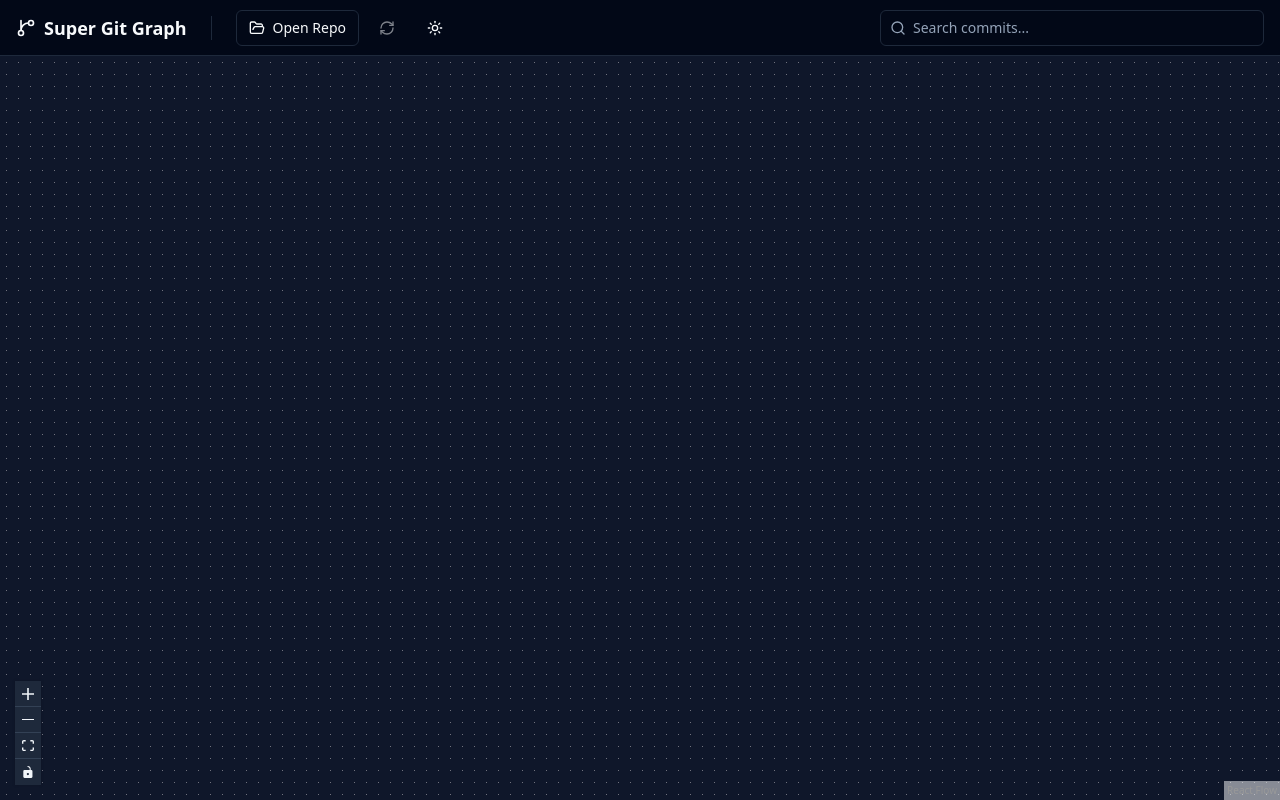
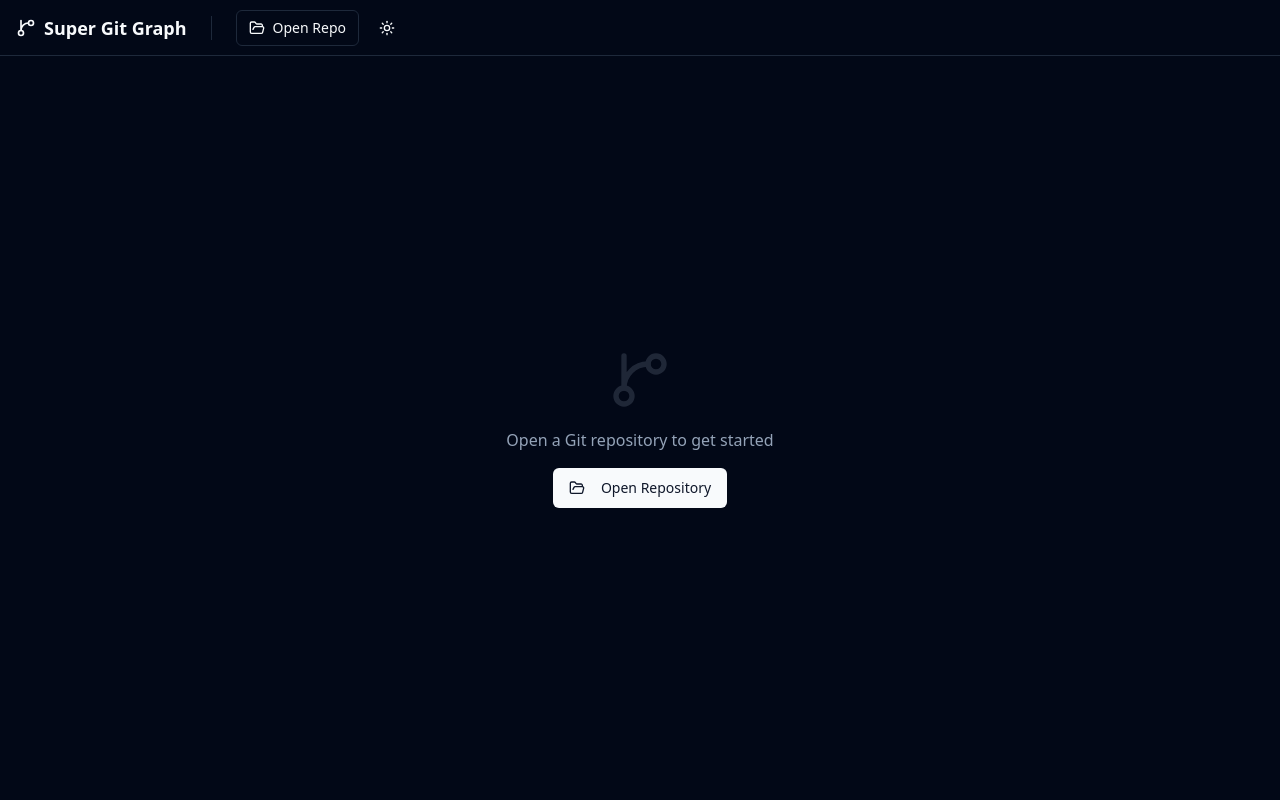
Before and after one commit to LiRenTech/super-git-graph, a React (Vite) app: page / in a window 1280 px wide. Built offline with nearby package versions, Linux system fonts and the light colour scheme.

Commit message:
feat: 增加多标签页

```diff
--- a/package.json
+++ b/package.json
@@ -13,6 +13,7 @@
     "@dagrejs/dagre": "^2.0.4",
     "@radix-ui/react-dropdown-menu": "^2.1.16",
     "@radix-ui/react-slot": "^1.2.4",
+    "@radix-ui/react-tabs": "^1.1.13",
     "@tauri-apps/api": "^2",
     "@tauri-apps/plugin-dialog": "^2.6.0",
     "@tauri-apps/plugin-opener": "^2",
--- a/src/App.tsx
+++ b/src/App.tsx
@@ -1,112 +1,65 @@
-import { useState, useCallback, useEffect } from "react";
-import {
-	ReactFlow,
-	Background,
-	Controls,
-	MiniMap,
-	useNodesState,
-	useEdgesState,
-	addEdge,
-	Connection,
-	Edge,
-	Node,
-	BackgroundVariant,
-	NodeTypes,
-} from "@xyflow/react";
+import { useState, useEffect } from "react";
+import { ReactFlowProvider } from "@xyflow/react";
 import "@xyflow/react/dist/style.css";
-import {
-	Search,
-	RefreshCw,
-	GitBranch,
-	FolderOpen,
-	Sun,
-	Moon,
-} from "lucide-react";
-import { open } from "@tauri-apps/plugin-dialog";
-import { invoke } from "@tauri-apps/api/core";
+import { GitBranch, FolderOpen, Sun, Moon, Plus, X } from "lucide-react";
+import { open } from '@tauri-apps/plugin-dialog';
 
 import { Button } from "@/components/ui/button";
-import { Input } from "@/components/ui/input";
-import { getLayoutedElements, GitCommit } from "@/lib/graphUtils";
-import { CommitNode } from "@/components/nodes/CommitNode";
-
-// Define node types outside component to prevent re-creation
-const nodeTypes: NodeTypes = {
-	commit: CommitNode,
-};
+import { GitGraphView } from "@/components/GitGraphView";
+import { Tabs, TabsList, TabsTrigger, TabsContent } from "@/components/ui/tabs";
+import { cn } from "@/lib/utils";
 
 function App() {
-	const [nodes, setNodes, onNodesChange] = useNodesState<Node>([]);
-	const [edges, setEdges, onEdgesChange] = useEdgesState<Edge>([]);
-	const [repoPath, setRepoPath] = useState<string | null>(null);
-	const [searchQuery, setSearchQuery] = useState("");
-	const [loading, setLoading] = useState(false);
   const [isDarkMode, setIsDarkMode] = useState(true);
+  const [openRepos, setOpenRepos] = useState<string[]>([]);
+  const [activeRepo, setActiveRepo] = useState<string | null>(null);
 
   // Initialize dark mode
   useEffect(() => {
     if (isDarkMode) {
-			document.documentElement.classList.add("dark");
+      document.documentElement.classList.add('dark');
     } else {
-			document.documentElement.classList.remove("dark");
+      document.documentElement.classList.remove('dark');
     }
   }, [isDarkMode]);
 
   const toggleTheme = () => setIsDarkMode(!isDarkMode);
 
-	const fetchCommits = async (path: string) => {
-		try {
-			setLoading(true);
-			const commits = await invoke<GitCommit[]>("get_commits", {
-				repoPath: path,
-				limit: 100,
-			});
-			// Reverse commits to show oldest first (Left -> Right)
-			const layoutData = getLayoutedElements(commits.reverse());
-			setNodes(layoutData.nodes);
-			setEdges(layoutData.edges);
-		} catch (error) {
-			console.error("Failed to fetch commits:", error);
-		} finally {
-			setLoading(false);
-		}
-	};
-
   const handleOpenRepo = async () => {
     const selected = await open({
       directory: true,
       multiple: false,
-			title: "Open Git Repository",
+      title: 'Open Git Repository',
     });
 
-		if (selected && typeof selected === "string") {
-			setRepoPath(selected);
-			await fetchCommits(selected);
+    if (selected && typeof selected === 'string') {
+      if (!openRepos.includes(selected)) {
+        setOpenRepos([...openRepos, selected]);
+      }
+      setActiveRepo(selected);
     }
   };
 
-	const handleRefresh = () => {
-		if (repoPath) {
-			fetchCommits(repoPath);
+  const closeRepo = (e: React.MouseEvent, path: string) => {
+    e.stopPropagation();
+    const newRepos = openRepos.filter(p => p !== path);
+    setOpenRepos(newRepos);
+    if (activeRepo === path) {
+      setActiveRepo(newRepos.length > 0 ? newRepos[newRepos.length - 1] : null);
     }
   };
-
-	const onConnect = useCallback(
-		(params: Connection) => setEdges((eds) => addEdge(params, eds)),
-		[setEdges],
-	);
 
   return (
     <div className="h-screen w-screen flex flex-col bg-background text-foreground overflow-hidden">
       {/* Top Bar */}
-			<header className="h-14 border-b flex items-center px-4 justify-between bg-card z-10">
-				<div className="flex items-center gap-4">
-					<div className="flex items-center gap-2 font-bold text-lg">
+      <header className="h-14 border-b flex items-center px-4 justify-between bg-card z-10 shrink-0">
+        <div className="flex items-center gap-4 overflow-hidden">
+          <div className="flex items-center gap-2 font-bold text-lg shrink-0">
             <GitBranch className="w-5 h-5" />
             <span>Super Git Graph</span>
           </div>
 
-					<div className="h-6 w-px bg-border mx-2" />
+          <div className="h-6 w-px bg-border mx-2 shrink-0" />
 
           <div className="flex items-center gap-2">
             <Button
@@ -116,66 +69,72 @@ function App() {
               onClick={handleOpenRepo}
             >
               <FolderOpen className="w-4 h-4" />
-							{repoPath ? repoPath.split("/").pop() : "Open Repo"}
+              Open Repo
             </Button>
-						<Button
-							variant="ghost"
-							size="icon"
-							title="Refresh"
-							onClick={handleRefresh}
-							disabled={!repoPath || loading}
-						>
-							<RefreshCw
-								className={`w-4 h-4 ${loading ? "animate-spin" : ""}`}
-							/>
+
+            <Button variant="ghost" size="icon" onClick={toggleTheme} title="Toggle Theme">
+              {isDarkMode ? <Sun className="w-4 h-4" /> : <Moon className="w-4 h-4" />}
             </Button>
-						<Button
-							variant="ghost"
-							size="icon"
-							onClick={toggleTheme}
-							title="Toggle Theme"
-						>
-							{isDarkMode ? (
-								<Sun className="w-4 h-4" />
-							) : (
-								<Moon className="w-4 h-4" />
-							)}
-						</Button>
-					</div>
-				</div>
-
-				<div className="flex items-center gap-2 w-1/3 max-w-sm">
-					<div className="relative w-full">
-						<Search className="absolute left-2.5 top-2.5 h-4 w-4 text-muted-foreground" />
-						<Input
-							type="search"
-							placeholder="Search commits..."
-							className="pl-8 h-9"
-							value={searchQuery}
-							onChange={(e) => setSearchQuery(e.target.value)}
-						/>
           </div>
         </div>
       </header>
 
-			{/* Main Canvas Area */}
-			<main className="flex-1 relative">
-				<ReactFlow
-					nodes={nodes}
-					edges={edges}
-					onNodesChange={onNodesChange}
-					onEdgesChange={onEdgesChange}
-					nodesConnectable={false}
-					nodesDraggable={true}
-					nodeTypes={nodeTypes}
-					fitView
-					attributionPosition="bottom-right"
-					className="bg-slate-50 dark:bg-slate-900 transition-colors duration-200"
+      {/* Tabs and Main Content */}
+      <div className="flex-1 overflow-hidden flex flex-col">
+        {openRepos.length > 0 ? (
+          <Tabs
+            value={activeRepo || undefined}
+            onValueChange={setActiveRepo}
+            className="flex-1 flex flex-col overflow-hidden"
           >
-					<Background variant={BackgroundVariant.Dots} gap={12} size={1} />
-					<Controls className="dark:bg-slate-800 dark:border-slate-700 dark:fill-slate-100 dark:text-slate-100 [&>button]:dark:bg-slate-800 [&>button]:dark:border-slate-700 [&>button]:dark:fill-slate-100 [&>button:hover]:dark:bg-slate-700" />
-				</ReactFlow>
-			</main>
+            <div className="border-b bg-muted/40 px-4 pt-2">
+              <TabsList className="bg-transparent h-auto p-0 gap-2 w-full justify-start overflow-x-auto no-scrollbar">
+                {openRepos.map((path) => (
+                  <TabsTrigger
+                    key={path}
+                    value={path}
+                    className="data-[state=active]:bg-background data-[state=active]:shadow-sm border border-transparent data-[state=active]:border-border rounded-t-md px-3 py-2 h-9 flex items-center gap-2 group min-w-[120px] max-w-[200px]"
+                  >
+                    <span className="truncate text-xs">{path.split('/').pop()}</span>
+                    <div
+                      role="button"
+                      onClick={(e) => closeRepo(e, path)}
+                      className="opacity-0 group-hover:opacity-100 p-0.5 hover:bg-muted rounded-sm transition-opacity"
+                    >
+                      <X className="w-3 h-3" />
+                    </div>
+                  </TabsTrigger>
+                ))}
+              </TabsList>
+            </div>
+
+            {openRepos.map((path) => (
+              <TabsContent
+                key={path}
+                value={path}
+                className="flex-1 m-0 p-0 overflow-hidden relative"
+                forceMount={true} // Keep mounted to preserve graph state
+                hidden={activeRepo !== path} // Hide instead of unmount
+              >
+                <div className="w-full h-full">
+                  <ReactFlowProvider>
+                    <GitGraphView repoPath={path} isActive={activeRepo === path} />
+                  </ReactFlowProvider>
+                </div>
+              </TabsContent>
+            ))}
+          </Tabs>
+        ) : (
+          <div className="flex-1 flex flex-col items-center justify-center text-muted-foreground gap-4">
+            <GitBranch className="w-16 h-16 opacity-20" />
+            <p>Open a Git repository to get started</p>
+            <Button onClick={handleOpenRepo}>
+              <FolderOpen className="w-4 h-4 mr-2" />
+              Open Repository
+            </Button>
+          </div>
+        )}
+      </div>
     </div>
   );
 }
--- /dev/null
+++ b/src/components/GitGraphView.tsx
@@ -0,0 +1,136 @@
+import { useState, useCallback, useEffect } from "react";
+import {
+  ReactFlow,
+  Background,
+  Controls,
+  useNodesState,
+  useEdgesState,
+  addEdge,
+  Connection,
+  Edge,
+  Node,
+  BackgroundVariant,
+  NodeTypes,
+  ReactFlowProvider,
+  useReactFlow
+} from "@xyflow/react";
+import "@xyflow/react/dist/style.css";
+import { RefreshCw, GitBranch, Sun, Moon } from "lucide-react";
+import { invoke } from "@tauri-apps/api/core";
+
+import { Button } from "@/components/ui/button";
+import { Input } from "@/components/ui/input";
+import { getLayoutedElements, GitCommit } from "@/lib/graphUtils";
+import { CommitNode } from "@/components/nodes/CommitNode";
+
+// Define node types outside component
+const nodeTypes: NodeTypes = {
+  commit: CommitNode,
+};
+
+interface GitGraphViewProps {
+  repoPath: string;
+  isActive: boolean;
+}
+
+export function GitGraphView({ repoPath, isActive }: GitGraphViewProps) {
+  const { fitView } = useReactFlow();
+
+  const [nodes, setNodes, onNodesChange] = useNodesState<Node>([]);
+  const [edges, setEdges, onEdgesChange] = useEdgesState<Edge>([]);
+  const [searchQuery, setSearchQuery] = useState("");
+  const [loading, setLoading] = useState(false);
+
+  const fetchCommits = useCallback(async (path: string) => {
+    try {
+      setLoading(true);
+      const commits = await invoke<GitCommit[]>('get_commits', { repoPath: path, limit: 100 });
+      // Reverse commits to show oldest first (Top -> Bottom)
+      const layoutData = getLayoutedElements(commits.reverse());
+      setNodes(layoutData.nodes);
+      setEdges(layoutData.edges);
+
+      // Fit view after a short delay to allow rendering
+      setTimeout(() => fitView({ padding: 0.2 }), 100);
+    } catch (error) {
+      console.error("Failed to fetch commits:", error);
+    } finally {
+      setLoading(false);
+    }
+  }, [setNodes, setEdges, fitView]);
+
+  // Initial load
+  useEffect(() => {
+    fetchCommits(repoPath);
+  }, [repoPath, fetchCommits]);
+
+  const handleRefresh = () => {
+    fetchCommits(repoPath);
+  };
+
+  // Filter nodes based on search query
+  useEffect(() => {
+    setNodes((nds) =>
+      nds.map((node) => {
+        if (!searchQuery) return { ...node, hidden: false };
+
+        const label = (node.data.label as string).toLowerCase();
+        const id = node.id.toLowerCase();
+        const query = searchQuery.toLowerCase();
+        const isMatch = label.includes(query) || id.includes(query);
+
+        return {
+          ...node,
+          hidden: !isMatch,
+          style: {
+            ...node.style,
+            opacity: isMatch ? 1 : 0.1
+          }
+        };
+      })
+    );
+  }, [searchQuery, setNodes]);
+
+  return (
+    <div className="flex flex-col h-full w-full relative">
+      {/* Toolbar overlay */}
+      <div className="absolute top-4 right-4 z-10 flex gap-2">
+        <div className="w-64">
+          <Input
+            type="search"
+            placeholder="Search commits..."
+            className="h-9 bg-background/80 backdrop-blur"
+            value={searchQuery}
+            onChange={(e) => setSearchQuery(e.target.value)}
+          />
+        </div>
+        <Button
+          variant="outline"
+          size="icon"
+          onClick={handleRefresh}
+          disabled={loading}
+          className="bg-background/80 backdrop-blur"
+          title="Refresh"
+        >
+          <RefreshCw className={`w-4 h-4 ${loading ? 'animate-spin' : ''}`} />
+        </Button>
+      </div>
+
+      <ReactFlow
+        nodes={nodes}
+        edges={edges}
+        onNodesChange={onNodesChange}
+        onEdgesChange={onEdgesChange}
+        nodesConnectable={false}
+        nodesDraggable={true}
+        nodeTypes={nodeTypes}
+        fitView
+        attributionPosition="bottom-right"
+        className="bg-slate-50 dark:bg-slate-900 transition-colors duration-200"
+      >
+        <Background variant={BackgroundVariant.Dots} gap={12} size={1} />
+        <Controls className="dark:bg-slate-800 dark:border-slate-700 dark:fill-slate-100 dark:text-slate-100 [&>button]:dark:bg-slate-800 [&>button]:dark:border-slate-700 [&>button]:dark:fill-slate-100 [&>button:hover]:dark:bg-slate-700" />
+      </ReactFlow>
+    </div>
+  );
+}
--- /dev/null
+++ b/src/components/ui/tabs.tsx
@@ -0,0 +1,53 @@
+import * as React from "react"
+import * as TabsPrimitive from "@radix-ui/react-tabs"
+
+import { cn } from "@/lib/utils"
+
+const Tabs = TabsPrimitive.Root
+
+const TabsList = React.forwardRef<
+  React.ElementRef<typeof TabsPrimitive.List>,
+  React.ComponentPropsWithoutRef<typeof TabsPrimitive.List>
+>(({ className, ...props }, ref) => (
+  <TabsPrimitive.List
+    ref={ref}
+    className={cn(
+      "inline-flex h-10 items-center justify-center rounded-md bg-muted p-1 text-muted-foreground",
+      className
+    )}
+    {...props}
+  />
+))
+TabsList.displayName = TabsPrimitive.List.displayName
+
+const TabsTrigger = React.forwardRef<
+  React.ElementRef<typeof TabsPrimitive.Trigger>,
+  React.ComponentPropsWithoutRef<typeof TabsPrimitive.Trigger>
+>(({ className, ...props }, ref) => (
+  <TabsPrimitive.Trigger
+    ref={ref}
+    className={cn(
+      "inline-flex items-center justify-center whitespace-nowrap rounded-sm px-3 py-1.5 text-sm font-medium ring-offset-background transition-all focus-visible:outline-none focus-visible:ring-2 focus-visible:ring-ring focus-visible:ring-offset-2 disabled:pointer-events-none disabled:opacity-50 data-[state=active]:bg-background data-[state=active]:text-foreground data-[state=active]:shadow-sm",
+      className
+    )}
+    {...props}
+  />
+))
+TabsTrigger.displayName = TabsPrimitive.Trigger.displayName
+
+const TabsContent = React.forwardRef<
+  React.ElementRef<typeof TabsPrimitive.Content>,
+  React.ComponentPropsWithoutRef<typeof TabsPrimitive.Content>
+>(({ className, ...props }, ref) => (
+  <TabsPrimitive.Content
+    ref={ref}
+    className={cn(
+      "mt-2 ring-offset-background focus-visible:outline-none focus-visible:ring-2 focus-visible:ring-ring focus-visible:ring-offset-2",
+      className
+    )}
+    {...props}
+  />
+))
+TabsContent.displayName = TabsPrimitive.Content.displayName
+
+export { Tabs, TabsList, TabsTrigger, TabsContent }
```
Also changed, not shown: 1 other file (tests, documents, lock files or other folders). Lines whose indentation alone changed are shown as unchanged.
